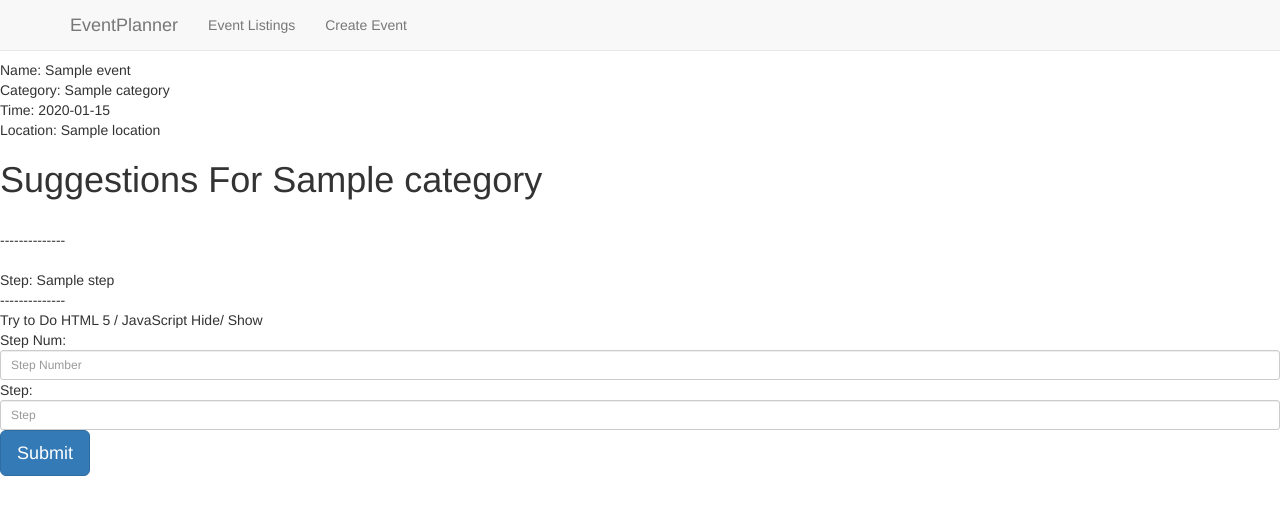
After one commit to any027/EventPlanner, a Python web app: template EventPlanner/app/templates/addStep.html in a window 1280 px wide. The commit adds this page. Shown: the top 515 px of the page. Run offline with Jinja, Linux system fonts and the light colour scheme; the template is opened without the code that fills it: most values are stand-ins (such as "Sample title", 1, 10 or a date in 2020); form fields are guessed from the names that the template uses; some libraries are stand-ins or nearby versions.

Commit message:
Step Implemented

```diff
--- a/EventPlanner/app/forms.py
+++ b/EventPlanner/app/forms.py
@@ -11,3 +11,7 @@
     step = TextField('step', [Required('Step is required')])
     time = DateTimeField('time', format = '%Y-%m-%d %H', validators = [Required('Time is required/valid')])
     location = TextField('location', [Required('Location is required')])
+
+class StepForm(Form):
+    step_num = TextField('Step Num', [Required('Step Num is required')])
+    step = TextField('Step', [Required('Step is required')])
--- /dev/null
+++ b/EventPlanner/app/templates/addStep.html
@@ -0,0 +1,35 @@
+<!DOCTYPE html>
+<html>
+<head>
+    <title></title>
+</head>
+{% include 'navbar.html' %}
+<body>
+
+Name:
+{{event.name}}
+<br>
+Category:
+{{event.category}}
+<br>
+Time:
+{{event.time}}
+<br>
+Location:
+{{event.location}}
+<br>
+
+{% include 'suggestions.html'%}
+Try to Do HTML 5 / JavaScript Hide/ Show
+<form class="form-horizontal" action="" method="post">
+   {{form.hidden_tag()}}
+    Step Num:
+    {{form.step_num(id="step_num",class="form-control input-sm",placeholder="Step Number")}}
+{% for error in form.errors.step_num %} <span style="color: red">{{ error }}</span> {% endfor %}
+    Step:
+    {{form.step(id="step",class="form-control input-sm",placeholder="Step")}}
+{% for error in form.errors.name %} <span style="color: red">{{ error }}</span> {% endfor %}
+    <button type="submit" class="btn btn-primary btn-lg">Submit</button>
+</form>
+</body>
+</html>
```
Also changed, not shown: EventPlanner/app/models.py (+8 -0 lines), EventPlanner/app/templates/viewEvent.html (+10 -1 lines), EventPlanner/app/views.py (+20 -5 lines).
